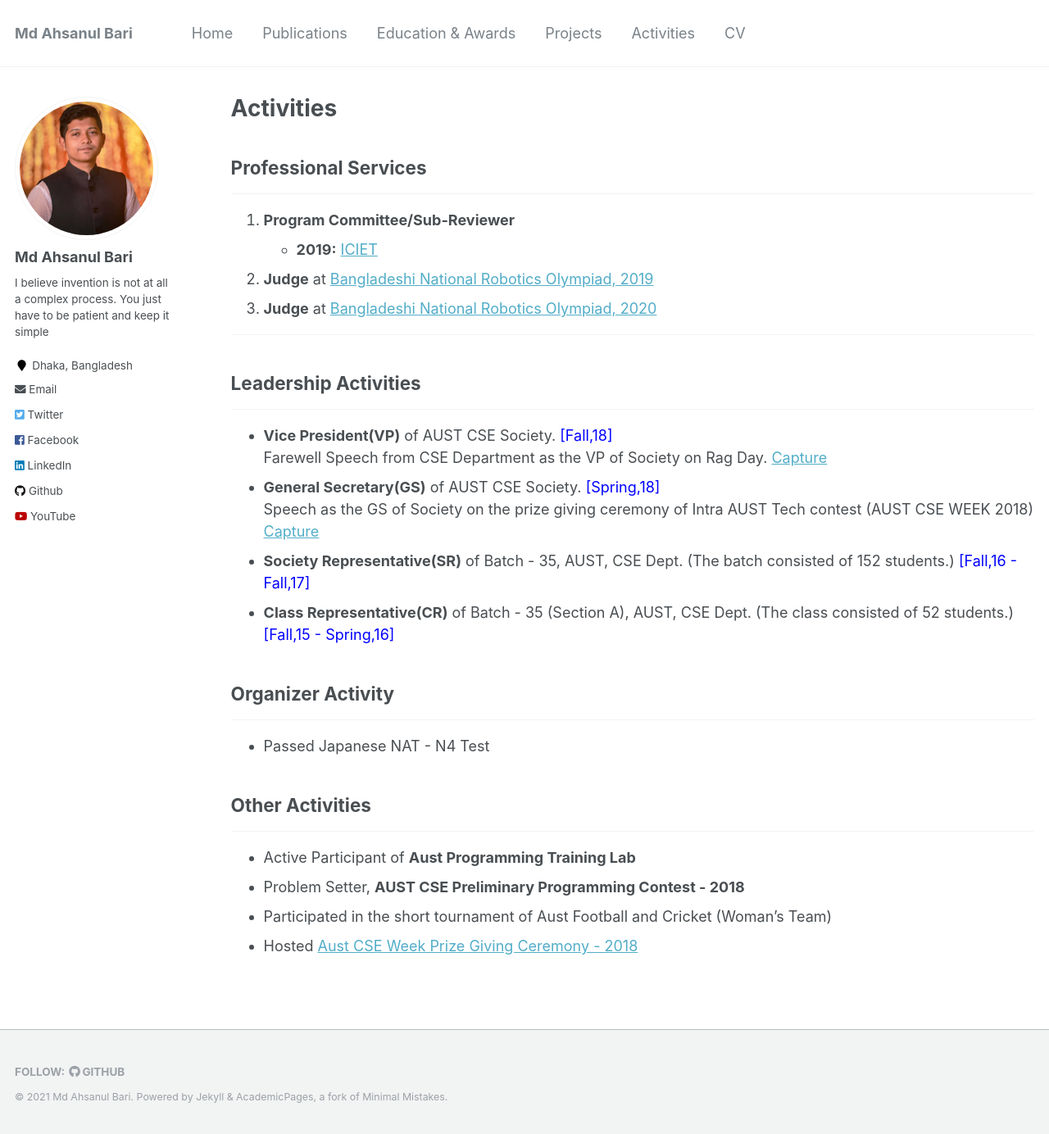
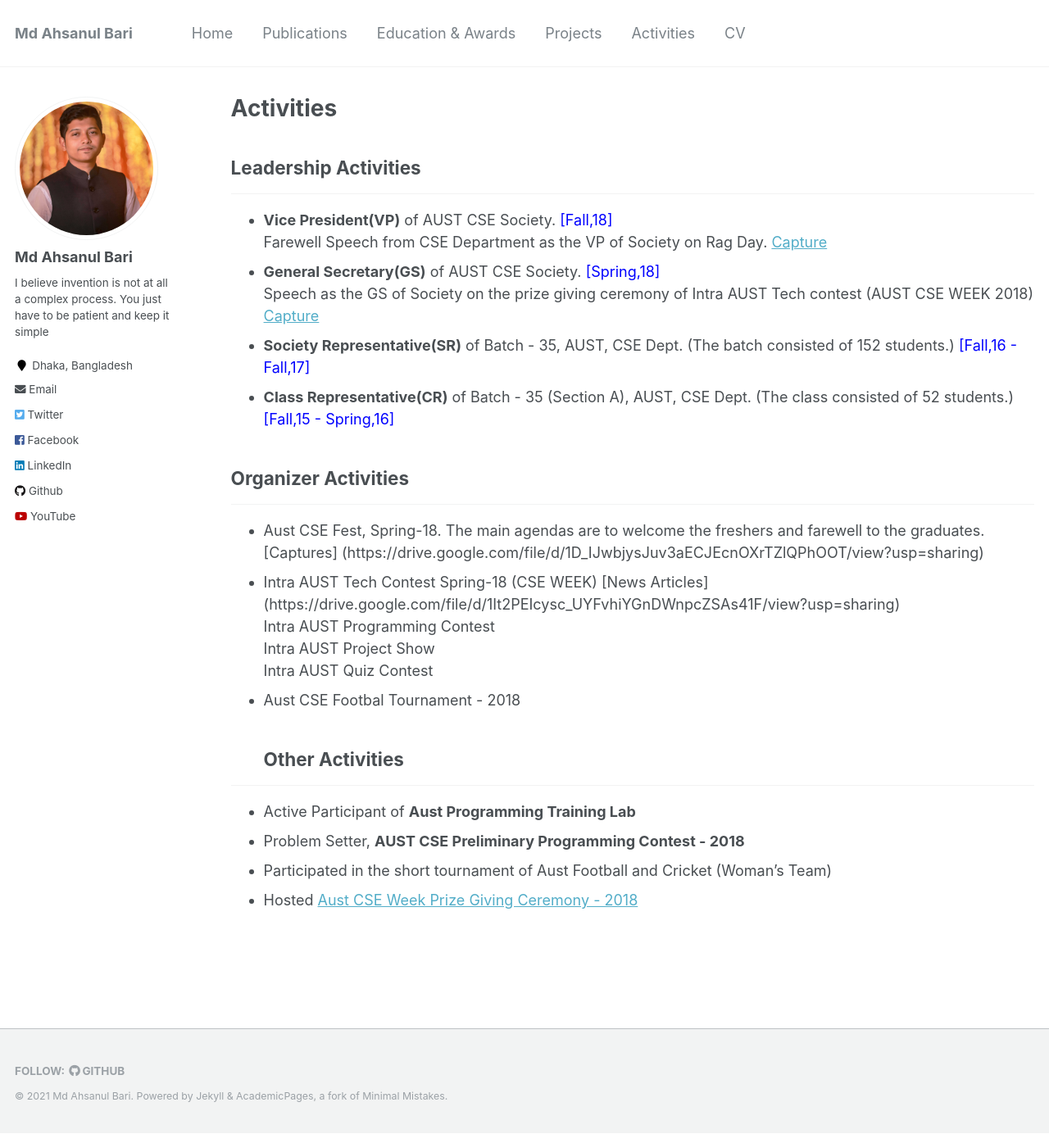
Before and after one commit to GProDevik/AhsanulBariRomih, a Jekyll site: the page built from _pages/activities.md, in a window 1280 px wide and 1384 px high. Shown: the whole window at 82% size. Built offline with Jekyll 4.4.1, drawn with Linux system fonts in a browser that asks for light colours.

Commit message:
Organizer

```diff
--- a/_pages/activities.md
+++ b/_pages/activities.md
@@ -5,16 +5,6 @@ permalink: /activities/
 author_profile: true
 ---
 
-## Professional Services
-
----
-
-1. **Program Committee/Sub-Reviewer**
-   - **2019:** [ICIET](http://www.enggtech.du.ac.bd/iciet-2019/)
-2. **Judge** at [Bangladeshi National Robotics Olympiad, 2019](https://bdro.org/)
-3. **Judge** at [Bangladeshi National Robotics Olympiad, 2020](https://bdro.org/)
-
----
 
 ## Leadership Activities
 
@@ -27,12 +17,16 @@ author_profile: true
 - **Class Representative(CR)** of Batch - 35 (Section A), AUST, CSE Dept. (The class consisted of 52 students.) <span style="color:Blue"> [Fall,15 - Spring,16] </span>
 
 
-## Organizer Activity
+## Organizer Activities
 
 ---
 
-- Passed Japanese NAT - N4 Test
-
+- Aust CSE Fest, Spring-18. The main agendas are to welcome the freshers and farewell to the graduates. [Captures] (https://drive.google.com/file/d/1D_IJwbjysJuv3aECJEcnOXrTZlQPhOOT/view?usp=sharing)
+- Intra AUST Tech Contest Spring-18 (CSE WEEK) [News Articles] (https://drive.google.com/file/d/1It2PEIcysc_UYFvhiYGnDWnpcZSAs41F/view?usp=sharing) <br />
+  Intra AUST Programming Contest <br />
+  Intra AUST Project Show <br />
+  Intra AUST Quiz Contest <br />
+- Aust CSE Footbal Tournament - 2018
 ## Other Activities
 
 ---
```
